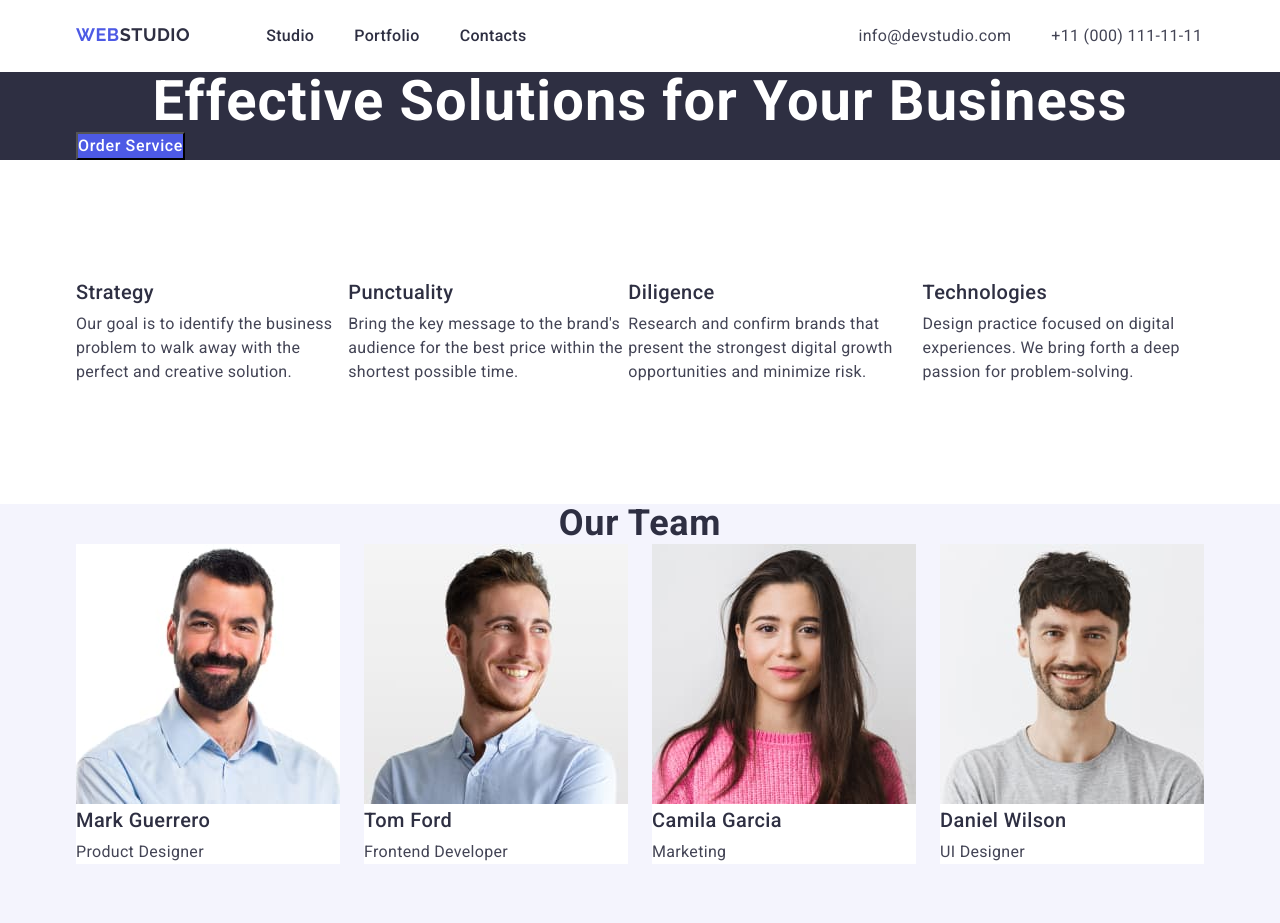
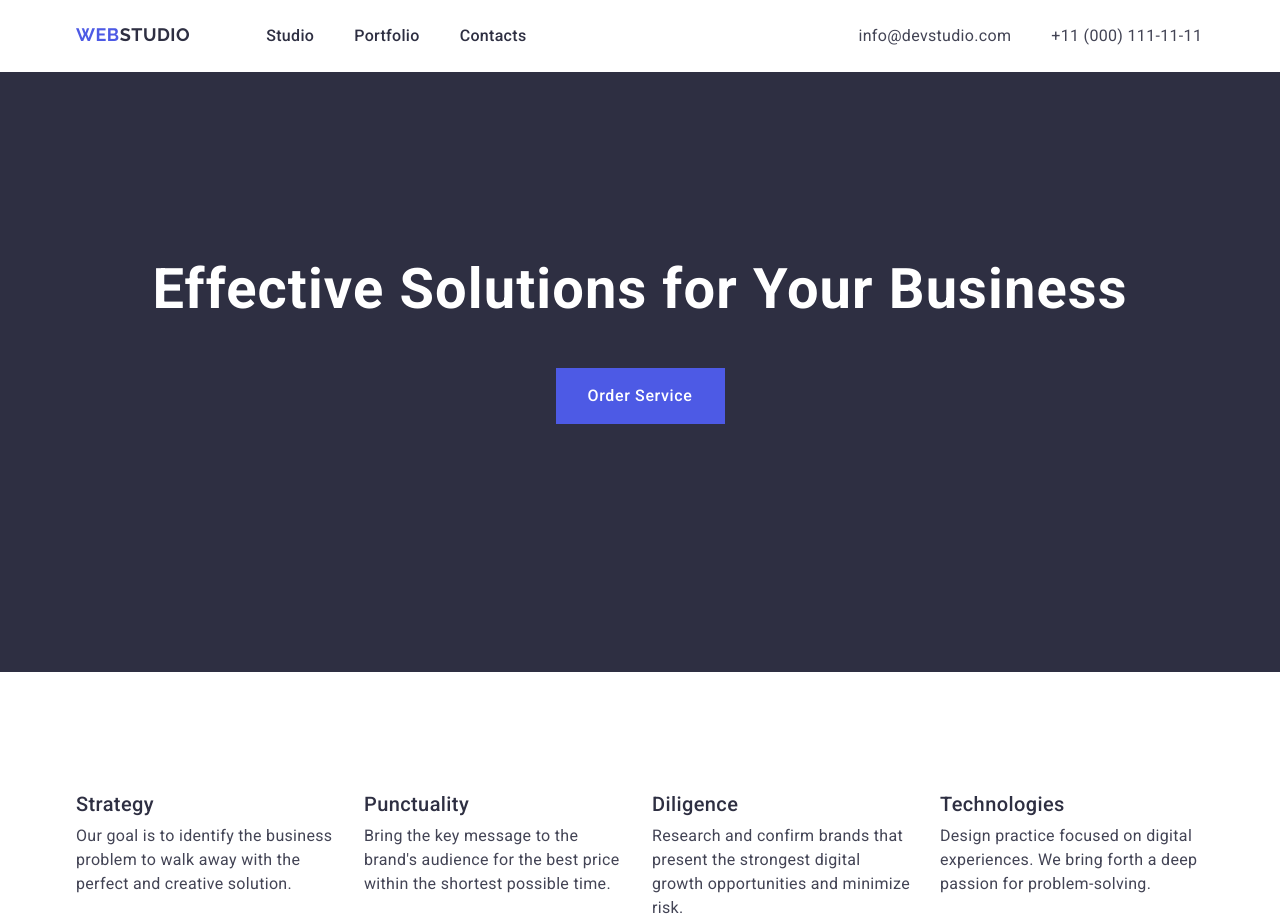
Before and after one commit to TinkaRed/goit-markup-hw-03, a plain HTML site: page index.html in a window 1280 px wide. Shown: the top 923 px of the page. Drawn offline with nearby package versions, Linux system fonts and the light colour scheme.

Commit message:
all except hero title

```diff
--- a/css/styles.css
+++ b/css/styles.css
@@ -24,6 +24,7 @@ button {
     padding-bottom: 0;
     padding-right: 0;
     padding-left: 0;
+    border: 0;
 }
 
 ul,
@@ -48,6 +49,8 @@ body {
     letter-spacing: 0.02em;
     text-align: center;
     color: #fff;
+    padding-top: 188px;
+    padding-bottom: 48px;
 }
 
 .section-title {
@@ -58,6 +61,10 @@ body {
     text-align: center;
     color: #2e2f42;
     text-transform: capitalize;
+    display: flex;
+    justify-content: center;
+    padding-top: 120px;
+    padding-bottom: 72px;
 }
 
 .list-title {
@@ -91,7 +98,6 @@ body {
     letter-spacing: 0.03em;
     text-transform: uppercase;
     color: #4d5ae5;
-    display: flex;
     margin-top: 24px;
     margin-bottom: 24px;
 }
@@ -156,6 +162,9 @@ body {
  /* hero section styles */
 .hero-banner {
     background-color: #2e2f42;
+    height: 600px;
+    display: flex;
+    text-align: center;
 }
 
 .hero-button {
@@ -166,6 +175,9 @@ body {
     cursor: pointer;
     line-height: 1.5;
     letter-spacing: 0.04em;
+    width: 169px;
+    height: 56px;
+
 }
 
 .hero-button:hover,
@@ -183,14 +195,16 @@ body {
 
 .advantages-list {
     display: flex;
+    gap: 24px;
 }
 
 .list-title {
     margin-bottom: 8px;
+    width: 264px;
+    box-sizing: border-box;
 }
 
 /* our team section styles */
-
 
 .our-team {
     background-color: #F4F4FD;
@@ -198,7 +212,6 @@ body {
 .our-team-cards
  {
     background: #fff;
-    /* margin-top: 232px; */
     margin-bottom: 120px;
 }
 
@@ -215,7 +228,6 @@ body {
     flex-wrap: wrap;
     gap: 24px;
     margin-bottom: 120px;
-    /* margin-top: 232px; */
 
 }
 
@@ -231,8 +243,9 @@ body {
     line-height: 1.17;
     letter-spacing: 0.03em;
     text-transform: uppercase;
-    color: #4d5ae5
+    color: #4d5ae5;
 }
+
 .footer-logo-color {
     color: #f4f4fd;
 }
@@ -243,6 +256,13 @@ body {
     font-size: 16px;
     line-height: 1.5;
     letter-spacing: 0.02em;
+    width: 264px;
+    margin-top: 16px;
+}
+
+.footer-container {
+    height: 312px;
+    padding-top: 100px;
 }
 
 /* hide the advantages h2 title */
--- a/index.html
+++ b/index.html
@@ -36,7 +36,7 @@
 <main>
 <!-- #region hero banner -->
     <section class="hero-banner">
-        <div class="container ">
+        <div class="container hero-banner-container">
         <h1 class="hero-title">Effective Solutions for Your Business</h1>
         <button type="button" class="hero-button">Order Service</button>
         </div>
@@ -146,7 +146,7 @@
 </main>
 <!--#region the footer -->
 <footer class="footer">
-    <div class="container">
+    <div class="container footer-container">
     <a class="logo-footer" href="./index.html">Web<span class="footer-logo-color">Studio</span></a>
     <p class="footer-text">
     Increase the flow of customers and sales for your business with digital marketing & growth solutions.
```
